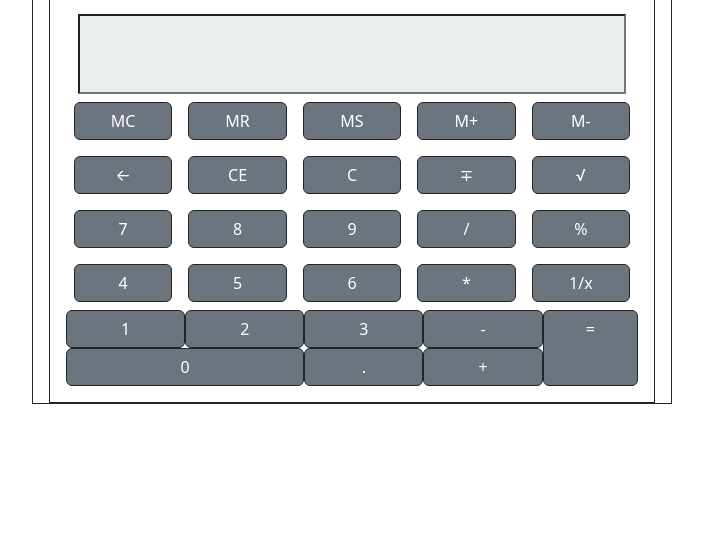
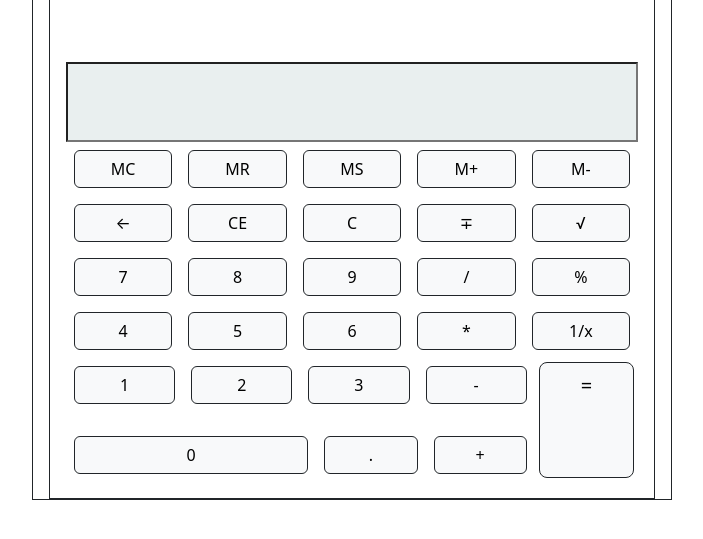
Before and after one commit to MeghaJoshi762003/Wavemaker-Training, a plain HTML site: page assignment3/index.html in a window 1280 px wide. Shown: the part 135-674 px from the top of the page, without its empty margins (288-991 px from the left). Drawn offline with nearby package versions, Linux system fonts and the light colour scheme.

Commit message:
Update index.html

```diff
--- a/assignment3/index.html
+++ b/assignment3/index.html
@@ -4,6 +4,7 @@
         <title>Calculator</title>
         <link rel="stylesheet" href="./CSS/style.css">
         <meta name="viewport" content="width=device-width ,initial-scale=1.0">
+
         <link href="https://cdn.jsdelivr.net/npm/bootstrap@5.3.3/dist/css/bootstrap.min.css" rel="stylesheet" integrity="sha384-QWTKZyjpPEjISv5WaRU9OFeRpok6YctnYmDr5pNlyT2bRjXh0JMhjY6hW+ALEwIH" crossorigin="anonymous">
     </head>
     <body>
@@ -14,56 +15,58 @@
             </div>
             <div class="calc border-dark">
 
-                <div class="container">
+                <div class="container mt-5">
                     <div class="row">
-                        <div class="container ">
-                            <input type="text" class="full-input inputht">
-                        </div>
+                            <input type="text" id="display" class="full-input inputht">
                     </div>
                     <div class="row rowmg">
-                        <div class="col m-2 button btn btn-secondary border-dark">MC</div>
-                        <div class="col m-2 button btn btn-secondary border-dark">MR</div>
-                        <div class="col m-2 button btn btn-secondary  border-dark">MS</div>
-                        <div class="col m-2 button btn btn-secondary border-dark">M+</div>
-                        <div class="col m-2 button btn btn-secondary border-dark">M-</div>
+                        <div class="col m-2 button btn btn-light border-dark" onclick="Setzero()">MC</div>
+                        <div class="col m-2 button btn btn-light border-dark" onclick="Recall()">MR</div>
+                        <div class="col m-2 button btn btn-light  border-dark" onclick="Store()">MS</div>
+                        <div class="col m-2 button btn btn-light border-dark" onclick="Memoryadd()">M+</div>
+                        <div class="col m-2 button btn btn-light border-dark" onclick="Memorysub()">M-</div>
                     </div>
                     <div class="row rowmg">
-                        <div class="col m-2 button btn btn-secondary border-dark">&#x2190;</div>
-                        <div class="col m-2 button btn btn-secondary border-dark">CE</div>
-                        <div class="col m-2 button btn btn-secondary border-dark">C</div>
-                        <div class="col m-2 button btn btn-secondary border-dark"> &#x2213; </div>
-                        <div class="col m-2 button btn btn-secondary border-dark">&#x221A;</div>
+                        <div class="col m-2 button btn btn-light border-dark">&#x2190;</div>
+                        <div class="col m-2 button btn btn-light border-dark" onclick="Removelast()">CE</div>
+                        <div class="col m-2 button btn btn-light border-dark" onclick="Clear()">C</div>
+                        <div class="col m-2 button btn btn-light border-dark" onclick="Changesign()"> &#x2213; </div>
+                        <div class="col m-2 button btn btn-light border-dark" onclick="Underroot()">&#x221A;</div>
                     </div>
                     <div class="row rowmg">
-                        <div class="col m-2 button btn btn-secondary border-dark">7</div>
-                        <div class="col m-2 button btn btn-secondary border-dark">8</div>
-                        <div class="col m-2 button btn btn-secondary border-dark">9</div>
-                        <div class="col m-2 button btn btn-secondary border-dark">/</div>
-                        <div class="col m-2 button btn btn-secondary border-dark">%</div>
+                        <div class="col m-2 button btn btn-light border-dark" onclick="Appendnumber(7)">7</div>
+                        <div class="col m-2 button btn btn-light border-dark" onclick="Appendnumber(8)">8</div>
+                        <div class="col m-2 button btn btn-light border-dark" onclick="Appendnumber(9)">9</div>
+                        <div class="col m-2 button btn btn-light border-dark" onclick="Operation('/')">/</div>
+                        <div class="col m-2 button btn btn-light border-dark" onclick="Operation('%')">%</div>
                     </div>
                     <div class="row rowmg">
-                        <div class="col m-2 button btn btn-secondary border-dark">4</div>
-                        <div class="col m-2 button btn btn-secondary border-dark">5</div>
-                        <div class="col m-2 button btn btn-secondary border-dark">6</div>
-                        <div class="col m-2 button btn btn-secondary border-dark">*</div>
-                        <div class="col m-2 button btn btn-secondary border-dark">1/x</div>
+                        <div class="col m-2 button btn btn-light border-dark" onclick="Appendnumber(4)">4</div>
+                        <div class="col m-2 button btn btn-light border-dark" onclick="Appendnumber(5)">5</div>
+                        <div class="col m-2 button btn btn-light border-dark" onclick="Appendnumber(6)">6</div>
+                        <div class="col m-2 button btn btn-light border-dark" onclick="Operation('*')">*</div>
+                        <div class="col m-2 button btn btn-light border-dark " onclick="Reciprocal()">1/x</div>
                     </div>
+
                     <div class="row">
-                        <div class="col-md-10">
-                            <div class="row">
-                                <div class="col-3 belowbtn btn btn-secondary  border-dark">1</div>
-                                <div class="col-3 belowbtn btn btn-secondary border-dark">2</div>
-                                <div class="col-3 belowbtn btn btn-secondary border-dark">3</div>
-                                <div class="col-3 belowbtn btn btn-secondary border-dark">-</div>
+                        <div class="col ">
+                            <div class="row mb-3">
+                                <div class="col m-2  belowbtn btn btn-light  border-dark" onclick="Appendnumber(1)">1</div>
+                                <div class="col m-2  belowbtn btn btn-light border-dark " onclick="Appendnumber(2)">2</div>
+                                <div class="col m-2  belowbtn btn btn-light border-dark " onclick="Appendnumber(3)">3</div>
+                                <div class="col m-2  belowbtn btn btn-light border-dark " onclick="Operation('-')">-</div>
+
                             </div>
                             <div class="row">
-                                <div class="col-6 belowbtn btn btn-secondary border-dark">0</div>
-                                <div class="col-3 belowbtn btn btn-secondary border-dark">.</div>
-                                <div class="col-3 belowbtn btn btn-secondary border-dark">+</div>
+                                <div class="col-6 m-2  belowbtn btn btn-light border-dark " onclick="Appendnumber(0)">0</div>
+                                <div class="col m-2 belowbtn btn btn-light border-dark " onclick="Appendnumber('.')">.</div>
+                                <div class="col m-2 belowbtn btn btn-light border-dark " onclick="Operation('+')">+</div>
                             </div>
+
                         </div>
-                        <div class="col-md-2 equal btn-secondary  btn border-dark">
+                        <div class="col-2  m-1 btn-block btn-lg btn-light  btn border-dark" onclick="Equal()">
                             =
+
                         </div>
                     </div>
                 </div>
@@ -73,4 +76,5 @@
 
 
     </body>
+    <script src="index.js"></script>
 </html>
```
